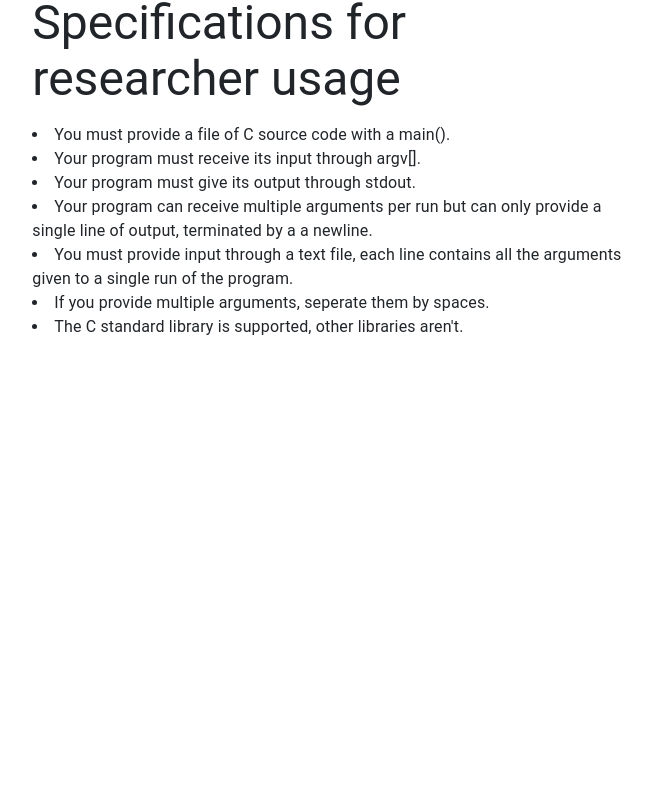
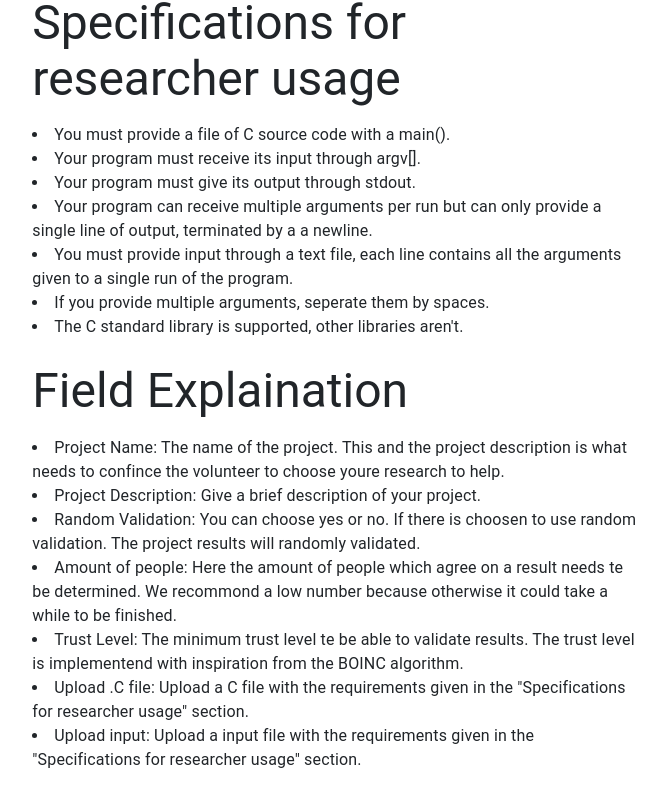
Before and after one commit to jurrewolff/volunteer-computing, a React (Create React App) app in the folder flask_react/: page /usage in a window 1280 px wide. Shown: the part 1245-2051 px from the top of the page, without its empty margins (265-931 px from the left). Before the commit the page ends 1648 px from the top, so only its background shows below. Built offline with nearby package versions, Linux system fonts and the light colour scheme.

Commit message:
Tekst geschreven

```diff
--- a/flask_react/src/Pages/Usage.js
+++ b/flask_react/src/Pages/Usage.js
@@ -45,6 +45,7 @@ const Usage = () => {
                           <li> Scoreboard: Shows a ranking of the best. This ranking is determined on the basis of two parameters. Which users are best trusted and which users spend the longest time executing programs. Are you able to get in? </li>
                         {/* </ul> */}
                         </Typography>
+
                         <Typography
                           variant="h3" gutterBottom component="div"
                         >
@@ -60,6 +61,7 @@ const Usage = () => {
                           <li> New Project: A project can be uploaded here. See the text below for requirements of the .C file and explaination about what the parameters are. </li>
                         {/* </ul> */}
                         </Typography>
+
                         <Typography
                             variant="h3" gutterBottom component="div"
                         >
@@ -74,6 +76,23 @@ const Usage = () => {
                             <li> You must provide input through a text file, each line contains all the arguments given to a single run of the program. </li>
                             <li> If you provide multiple arguments, seperate them by spaces. </li>
                             <li> The C standard library is supported, other libraries aren't. </li>
+                          {/* </ul> */}
+                        </Typography>
+
+                        <Typography
+                            variant="h3" gutterBottom component="div"
+                        >
+                        Field Explaination
+                        </Typography>
+                        <Typography sx={{ pb: 3 }} >
+                          {/* <ul> */}
+                            <li> Project Name: The name of the project. This and the project description is what needs to confince the volunteer to choose youre research to help.</li>
+                            <li> Project Description: Give a brief description of your project.</li>
+                            <li> Random Validation: You can choose yes or no. If there is choosen to use random validation. The project results will randomly validated. </li>
+                            <li> Amount of people: Here the amount of people which agree on a result needs te be determined. We recommond a low number because otherwise it could take a while to be finished.</li>
+                            <li> Trust Level: The minimum trust level te be able to validate results. The trust level is implementend with inspiration from the BOINC algorithm. </li>
+                            <li> Upload .C file: Upload a C file with the requirements given in the "Specifications for researcher usage" section.</li>
+                            <li> Upload input: Upload a input file with the requirements given in the "Specifications for researcher usage" section.</li>
                           {/* </ul> */}
                         </Typography>
 
```
